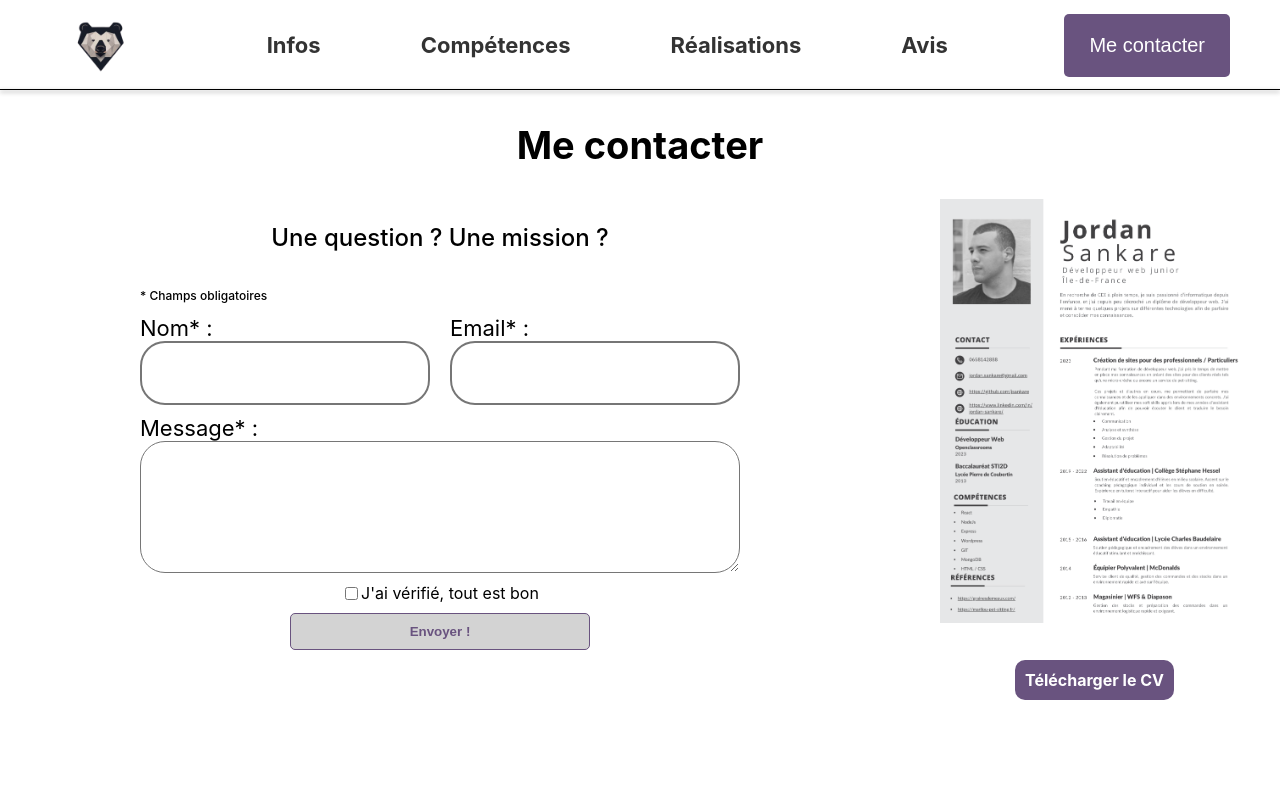
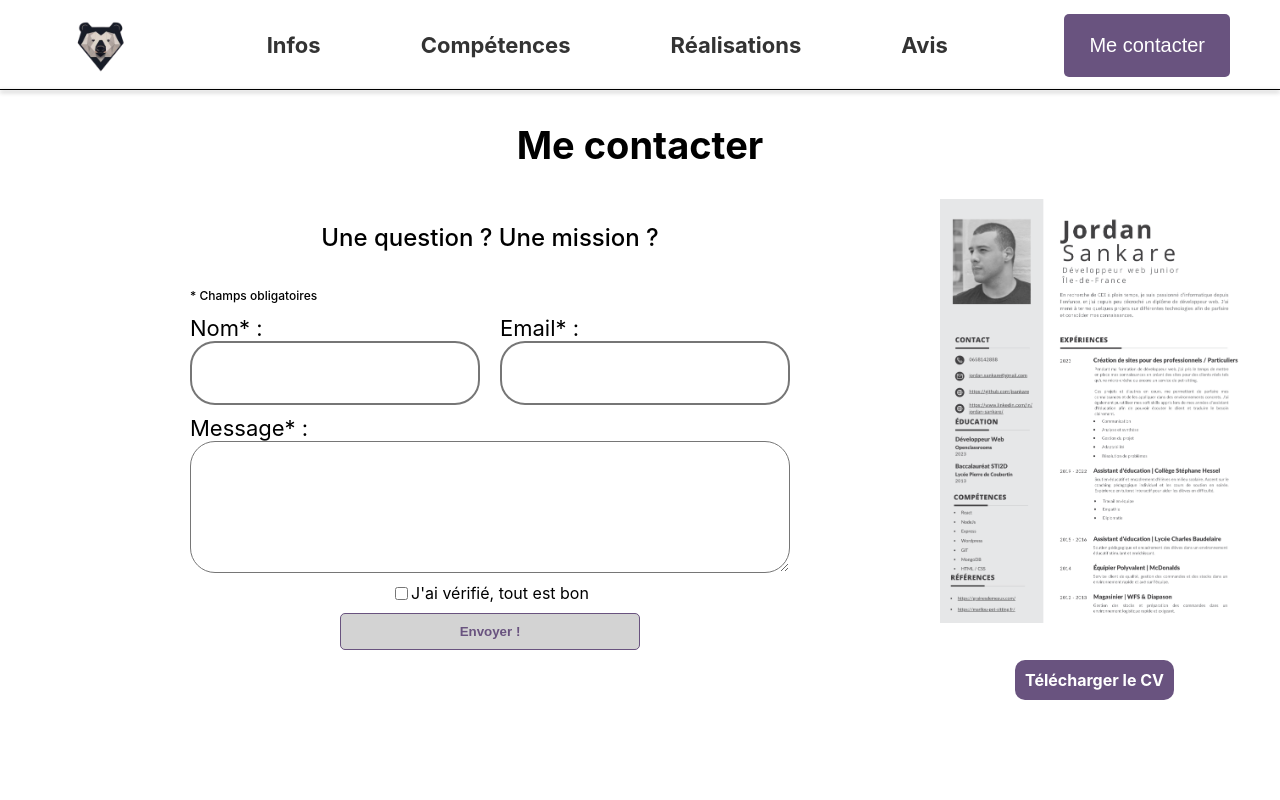
Before and after one commit to jsankare/portfolio, a React (Create React App) app: page /contact in a window 1280 px wide. Shown: the top 800 px of the page. Built offline with nearby package versions, Linux system fonts and the light colour scheme; no server answers.

Commit message:
fixed contact responsive

```diff
--- a/src/components/Testimonial/index.jsx
+++ b/src/components/Testimonial/index.jsx
@@ -7,14 +7,22 @@ const Container = styled.div`
     width: 100%;
     max-width: 350px;
     max-height: 400px;
-    min-height: 320px;
+    min-height: 300px;
     display: flex;
     flex-direction: column;
     align-items: center;
+    justify-content: top;
+    @media (max-width: 500px){
+        max-width: 250px;
+    }
 `
 
 const Title = styled.h3`
     font-size: 22px;
+    text-align: center;
+    @media (max-width: 500px){
+        font-size: 18px;
+    }
 `
 
 const Description = styled.p`
@@ -22,6 +30,10 @@ const Description = styled.p`
     width: 100%;
     max-width: 300px;
     text-align: center;
+    font-size: 16px;
+    @media (max-width: 500px){
+        font-size: 14px;
+    }
 `
 
 const Name = styled.h4`
--- a/src/components/Testimonials/index.jsx
+++ b/src/components/Testimonials/index.jsx
@@ -23,8 +23,8 @@ const data = [
         position:"Graines de Meaux"
     },
     {
-        title:"Une plaie ce mec",
-        description:'Lorem ipsum dolor sit amet, consectetur elit. Suspendisse varius enim in eros elementum tristique. Duis cursus, mi quis viverra ornare.',
+        title:`Soif d'apprentissage`,
+        description:`Jordan est un jeune développeur frontend motivé par les choses bien faites, les besoins du client et une envie de comprendre les retours qu'on peut lui fournir`,
         name:"Vincent",
         position:"Developpeur Senior"
     }
--- a/src/pages/Contact/index.jsx
+++ b/src/pages/Contact/index.jsx
@@ -20,10 +20,10 @@ const PageWrapper = styled.div`
   display: flex;
   width: 100%;
   max-width: 1200px;
-  gap: 100px;
   @media (max-width : 900px) {
     flex-direction: column;
     align-items: center;
+    gap: 100px;
   }
 `
 
@@ -38,6 +38,12 @@ const FormWrapper = styled.div`
     align-items: center;
     padding: 0 20px;
     max-width: 400px;
+  }
+  @media (max-width: 500px) {
+    max-width: 250px;
+  }
+  @media (max-width: 300px) {
+    max-width: 200px;
   }
 `;
 
@@ -112,6 +118,7 @@ const FormHeading = styled.h3`
 
 const StyledForm = styled.form`
   display: flex;
+  flex-wrap: wrap;
   flex-direction: column;
   align-items: center;
   gap: 10px;
```
